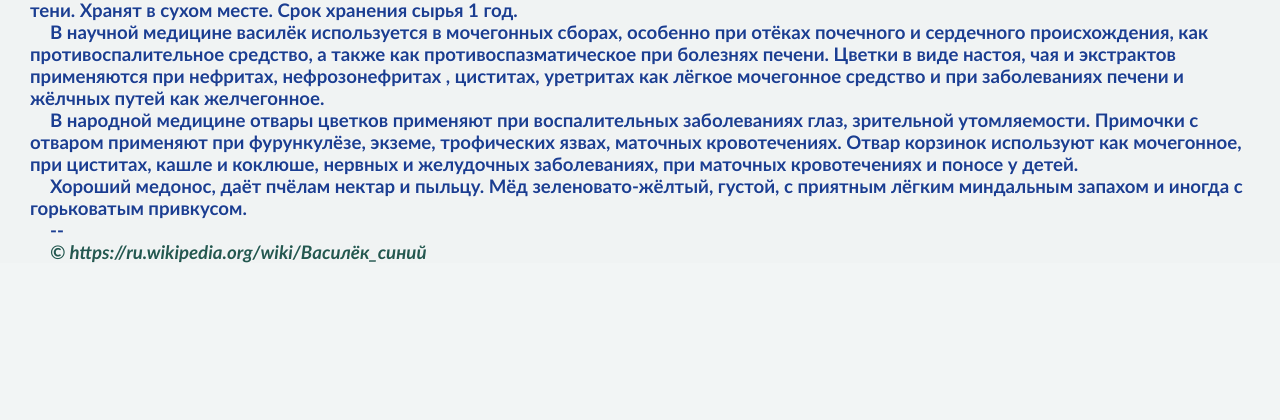
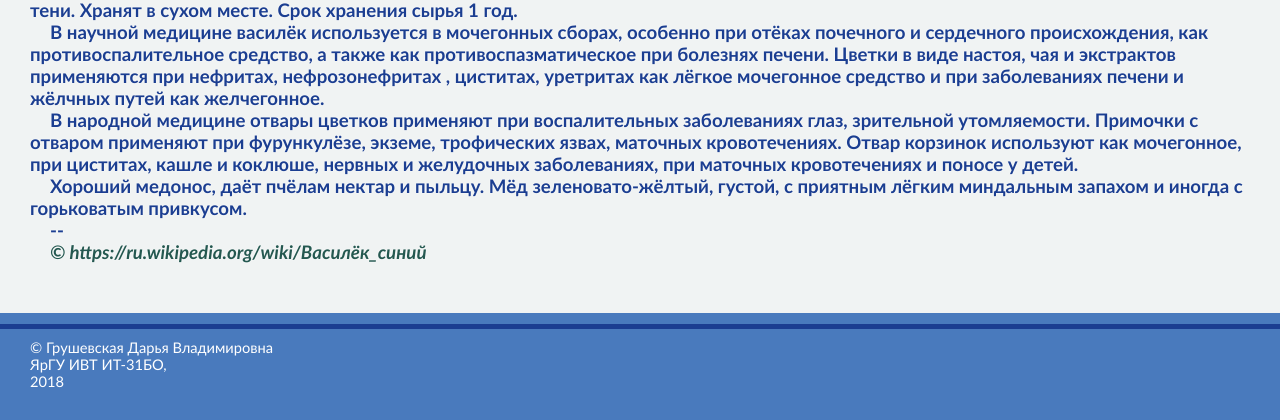
Before and after one commit to ggeraldina/test, a PHP site: page /index.html in a window 1280 px wide. Shown: the part 1116-1536 px from the top of the page. Before the commit the page ends 1379 px from the top, so only its background shows below. Run offline with PHP 8.4, Linux system fonts and the light colour scheme.

Commit message:
Added a footer

```diff
--- a/lab1/articles.html
+++ b/lab1/articles.html
@@ -27,6 +27,9 @@
         <!--(!)выполняется после html, когда известны id -->
 		<script language= "JavaScript" src="js/menuMob.js" type="text/javascript"></script>
 
+        <!--загрузить подвал сайта-->
+        <script language= "JavaScript" src="js/pageFooter.js" type="text/javascript"></script>
+
         </div>
     </body>
 </html>
--- a/lab1/en_centaurea_cyanus.html
+++ b/lab1/en_centaurea_cyanus.html
@@ -79,6 +79,9 @@
         <!--(!)выполняется после html, когда известны id -->
 		<script language= "JavaScript" src="js/menuMob.js" type="text/javascript"></script>
 
+        <!--загрузить подвал сайта-->
+        <script language= "JavaScript" src="js/pageFooter.js" type="text/javascript"></script>
+
         </div>
     </body>
 </html>
--- a/lab1/feedback.html
+++ b/lab1/feedback.html
@@ -27,6 +27,9 @@
         <!--(!)выполняется после html, когда известны id -->
 		<script language= "JavaScript" src="js/menuMob.js" type="text/javascript"></script>
 
+        <!--загрузить подвал сайта-->
+        <script language= "JavaScript" src="js/pageFooter.js" type="text/javascript"></script>
+
         </div>
     </body>
 </html>
--- a/lab1/index.html
+++ b/lab1/index.html
@@ -125,6 +125,9 @@
         <!--(!)выполняется после html, когда известны id -->
 		<script language= "JavaScript" src="js/menuMob.js" type="text/javascript"></script>
 
+        <!--загрузить подвал сайта-->
+        <script language= "JavaScript" src="js/pageFooter.js" type="text/javascript"></script>
+
         </div>
     </body>
 </html>
--- /dev/null
+++ b/lab1/js/pageFooter.js
@@ -0,0 +1,15 @@
+// подвал сайта
+
+document.write('<div class="pageFooter">');
+document.write('<div>');
+document.write('<div>');
+document.write('© Грушевская Дарья Владимировна<br>ЯрГУ ИВТ ИТ-31БО,<br>2018');
+document.write('</div>');
+document.write('</div>');
+document.write('</div>');
+
+// <div class="pageFooter">
+//     <div>
+//       © Грушевская Дарья Владимировна<br>ЯрГУ ИВТ ИТ-31БО,<br>2018
+//     </div>
+// </div>
--- a/lab1/photogallery.html
+++ b/lab1/photogallery.html
@@ -27,6 +27,9 @@
         <!--(!)выполняется после html, когда известны id -->
 		<script language= "JavaScript" src="js/menuMob.js" type="text/javascript"></script>
 
+        <!--загрузить подвал сайта-->
+        <script language= "JavaScript" src="js/pageFooter.js" type="text/javascript"></script>
+
         </div>
     </body>
 </html>
--- a/lab1/style.css
+++ b/lab1/style.css
@@ -158,6 +158,31 @@
 		background-repeat: repeat;
 		background-size: contain;
 	}
+	/*подвал сайта*/
+	.pageFooter{
+		display: table;
+		width: 100%;
+		padding: 0px;
+		margin-top: 30px;
+
+	}
+	.pageFooter > div{
+		background-color: #497ABD;
+		border-top: 1px solid #497ABD;
+		margin-top: 20px;
+	}
+	.pageFooter > div > div{
+		background-color: #497ABD;
+		padding: 10px 30px 30px 30px;
+		margin-top: 10px;
+		text-shadow: none;
+		text-align: left;
+		text-indent: 0;
+		font-size: 11pt;
+		font-weight: normal;
+		color: white;
+		border-top: 5px solid #1B3E91;
+	}
 @media (min-width: 550px){
 	/*меню*/
 	.menu > ul > li{
```
